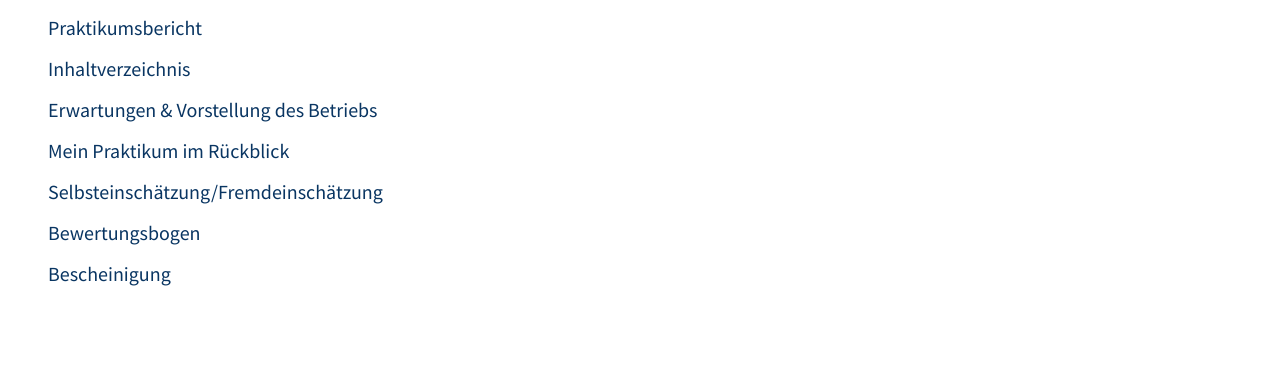
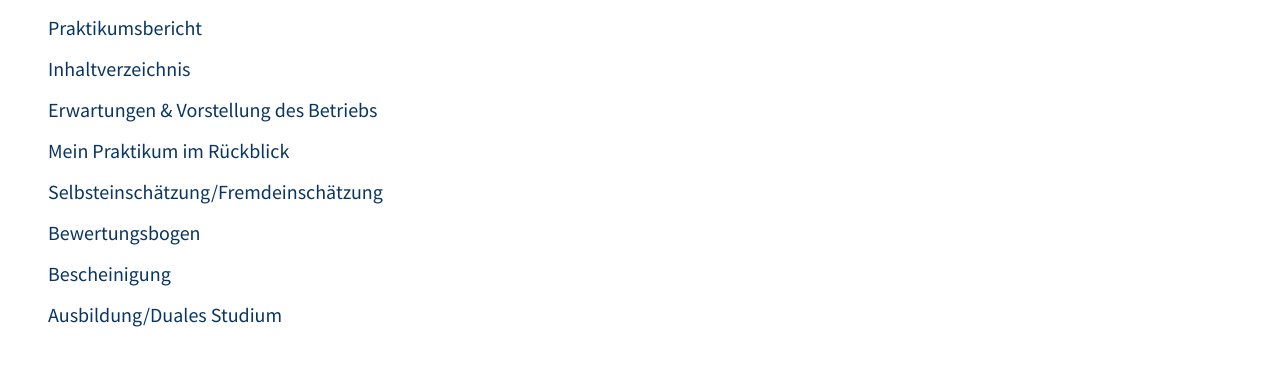
Before and after one commit to xcx0896/Praktikumsmappe, a plain HTML site: page index.html in a window 1280 px wide. Shown: the part 219-584 px from the top of the page. Drawn offline with Linux system fonts and the light colour scheme.

Commit message:
L change

```diff
--- a/index.html
+++ b/index.html
@@ -35,6 +35,7 @@
         <ul><a href="Selbseinschätzung.pdf">Selbsteinschätzung/Fremdeinschätzung</a></ul>
         <ul><a href="Bewertung der Praktikumsmappe.pdf">Bewertungsbogen</a></ul>
         <ul><a href="../Praktikumsmappe/Praktikums Bescheinigung.pdf">Bescheinigung</a></ul>
+        <ul><a href="Dokument4 (1).pdf">Ausbildung/Duales Studium</a></ul>
 
         <div class="NMGlogo">
             <img src="NMG.jpg" alt="NMGlogo.jpg" height="130px">
```
Also changed, not shown: 1 other file.
